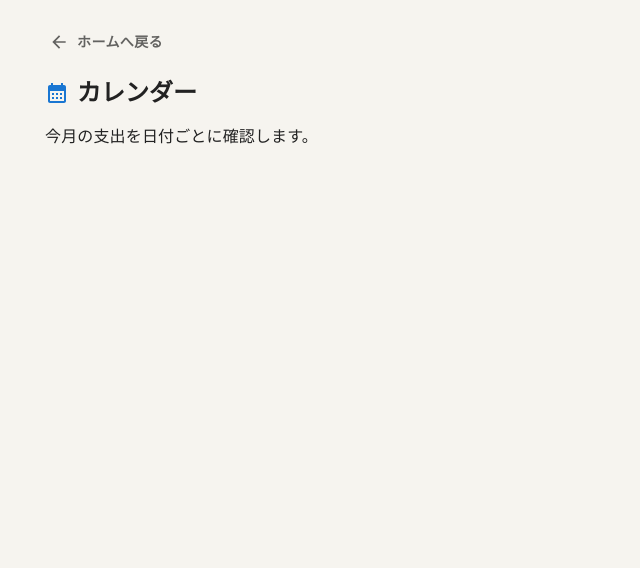
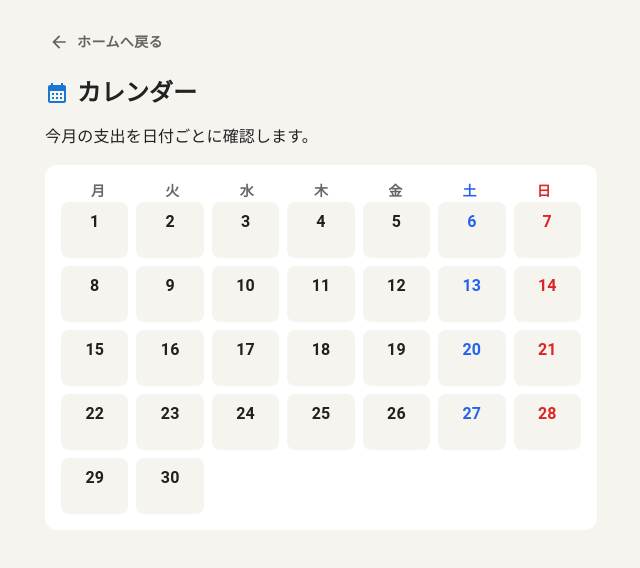
Before and after one commit to ryusei-yaku/kakeibo-app, a React (Vite) app: page /calendar in a window 1280 px wide. Shown: the top 568 px of the page, without its empty margins (319-959 px from the left). Built offline with nearby package versions, Linux system fonts and the light colour scheme.

Commit message:
カレンダーを月曜始まりで表示

```diff
--- a/src/App.tsx
+++ b/src/App.tsx
@@ -30,7 +30,7 @@ function App() {
           path="/categories/monthly/:categoryId"
           element={<MonthlyCategoryDetailPage expenses={expenses}/>}
         />
-        <Route path="/calendar" element={<CalendarPage />}/>
+        <Route path="/calendar" element={<CalendarPage expenses={expenses}/>}/>
       </Routes>
     </BrowserRouter>
   );
--- a/src/features/calendar/CalendarPage.tsx
+++ b/src/features/calendar/CalendarPage.tsx
@@ -8,10 +8,99 @@ import {
     Typography,
 } from "@mui/material";
 import { useNavigate } from "react-router-dom";
+import type { Expense } from "../../types/expense";
+import dayjs from "../../lib/dayjs";
 
-function CalendarPage() {
+// CalendarPageがApp.tsxから受け取るデータの型
+type CalendarPageProps = {
+    expenses: Expense[];
+};
+
+//カレンダーに表示する1日分の情報
+//月初めの前に入れる空白マスも扱うため、dateとdayはnullも許可する
+type CalendarDay = {
+    date: string | null;
+    day: number | null;
+    isCurrentMonth: boolean;
+}
+
+//曜日に応じて文字色を返す
+//土曜日は青色、日曜日は赤色、それ以外は通常色にする
+function getDayColor(dayOfWeek: number) {
+    if (dayOfWeek === 6) {
+        return "#2563eb";
+    }
+
+    if (dayOfWeek === 0) {
+        return "#dc2626";
+    }
+
+    return "text.primary";
+}
+
+function CalendarPage({ expenses }: CalendarPageProps) {
     // ページ移動をするための関数を用意する
     const navigate = useNavigate();
+    //今日が含まれる年月日を"2026-06"のような形式で取得する
+    const currentMonth = dayjs().format("YYYY-MM");
+
+    //全支出の中から、今月の日付の支出だけを取り出す
+    const monthlyExpenses = expenses.filter((expense) =>
+        expense.date.startsWith(currentMonth)
+    );
+
+    //今月の最初の日を取得する
+    const startOfMonth = dayjs().startOf("month");
+
+    //今月の最終日を取得する
+    const endOfMonth = dayjs().endOf("month");
+
+    //今月が何日まであるかを取得する
+    const daysInMonth = endOfMonth.date();
+
+    //月初めが何曜日かを取得する
+    // dayjsのday()は日=0, 月=1, ..., 土=6
+    const firstDayOfWeek = startOfMonth.day();
+
+    //月曜始まり用に、月初めの前に何個の空白マスが必要かを計算する
+    //月曜なら0個、日曜なら6個
+    const blankDaysBeforeMonth = (firstDayOfWeek + 6) % 7;
+
+    //月初めの前に表示する空白マスを作る
+    const blankCalendarDays: CalendarDay[] = Array.from(
+        { length: blankDaysBeforeMonth },
+        () => ({
+            date: null,
+            day: null,
+            isCurrentMonth: false
+        })
+    );
+
+    //今月の日付マスを作る
+    const currentMonthCalendarDays: CalendarDay[] = Array.from(
+        { length: daysInMonth },
+        (_, index) => {
+            const day = index + 1;
+
+            //比較や表示に使う日付文字列を作る
+            const date = startOfMonth.date(day).format("YYYY-MM-DD");
+
+            return {
+                date,
+                day,
+                isCurrentMonth: true,
+            };
+        }
+    );
+
+    //空白マスと今月の日付マスを結合して、カレンダーに表示する配列を作る
+    const calendarDays: CalendarDay[] = [
+        ...blankCalendarDays,
+        ...currentMonthCalendarDays,
+    ];
+
+    //カレンダー上部に表示する曜日
+    const weekdays = ["月", "火", "水", "木", "金", "土", "日"]
 
     return (
         // 画面全体の背景と高さを設定する
@@ -48,6 +137,83 @@ function CalendarPage() {
                     <Typography color="text.secondary">
                         今月の支出を日付ごとに確認します。
                     </Typography>
+
+                    {/* カレンダー全体の箱 */}
+                    <Box
+                        sx={{
+                            backgroundColor: "#ffffff",
+                            borderRadius: 3,
+                            p: 2,
+                        }}
+                    >
+                        {/* 曜日の見出し */}
+                        <Box
+                            sx={{
+                                display: "grid",
+                                gridTemplateColumns: "repeat(7, 1fr)",
+                            }}>
+                            {weekdays.map((weekday) => {
+                                //曜日の見出しの文字色を決める
+                                const color =
+                                    weekday === "土"
+                                        ? "#2563eb"
+                                        : weekday === "日"
+                                            ? "#dc2626"
+                                            : "text.secondary";
+
+                                return (
+                                    <Typography
+                                        key={weekday}
+                                        sx={{
+                                            textAlign: "center",
+                                            fontWeight: "bold",
+                                            fontSize: 14,
+                                            color,
+                                        }}
+                                    >
+                                        {weekday}
+                                    </Typography>
+                                );
+                            })}
+                        </Box>
+
+                        {/* 日付のマス目 */}
+                        <Box
+                            sx={{
+                                display: "grid",
+                                gridTemplateColumns: "repeat(7, 1fr)",
+                                gap: 1,
+                            }}
+                        >
+                            {calendarDays.map((calendarDay, index) => {
+                                //空白マスの場合は、日付の計算をしない
+                                const dayColor =
+                                    calendarDay.date === null
+                                        ? "transparent"
+                                        : getDayColor(dayjs(calendarDay.date).day());
+
+                                return (
+                                    <Box
+                                        key={calendarDay.date ?? `blank-${index}`}
+                                        sx={{
+                                            minHeight: 56,
+                                            borderRadius: 2,
+                                            backgroundColor: calendarDay.date === null ? "transparent" : "#f6f4ef",
+                                            p: 1,
+                                            textAlign: "center",
+                                        }}
+                                    >
+                                        {/* 空白マスではない場合だけ日付を表示する */}
+                                        {calendarDay.day !== null && (
+                                            <Typography sx={{ fontWeight: "bold", color: dayColor }}>
+                                                {calendarDay.day}
+                                            </Typography>
+                                        )}
+                                    </Box>
+                                );
+                            })}
+                        </Box>
+                    </Box>
                 </Stack>
             </Container>
         </Box>
--- a/src/features/categories/MonthlyCategoryDetailPage.tsx
+++ b/src/features/categories/MonthlyCategoryDetailPage.tsx
@@ -1,12 +1,8 @@
 import ArrowBackIcon from "@mui/icons-material/ArrowBack";
 import { Box, Button, Container, Stack, Typography } from "@mui/material";
-import dayjs from "dayjs";
-import "dayjs/locale/ja";
+import dayjs from "../../lib/dayjs";
 import { useNavigate, useParams } from "react-router-dom";
 import type { Expense } from "../../types/expense";
-
-
-dayjs.locale("ja");
 
 type MonthlyCategoryDetailPageProps = {
     expenses: Expense[];
--- a/src/features/categories/MonthlyCategorySummaryPage.tsx
+++ b/src/features/categories/MonthlyCategorySummaryPage.tsx
@@ -10,7 +10,7 @@ import {
 } from "@mui/material";
 import { useNavigate } from "react-router-dom";
 import type { Expense } from "../../types/expense";
-import dayjs from "dayjs";
+import dayjs from "../../lib/dayjs";
 import CategoryIcon from "@mui/icons-material/Category"
 
 type MonthlyCategorySummaryPageProps = {
--- a/src/features/expenses/ExpenseFormPage.tsx
+++ b/src/features/expenses/ExpenseFormPage.tsx
@@ -3,8 +3,8 @@ import { Box, Button, Container, Dialog, TextField, Typography } from "@mui/mate
 import { AdapterDayjs } from "@mui/x-date-pickers/AdapterDayjs";
 import { DateCalendar } from "@mui/x-date-pickers/DateCalendar";
 import { LocalizationProvider } from "@mui/x-date-pickers/LocalizationProvider";
-import dayjs, { type Dayjs } from "dayjs";
-import "dayjs/locale/ja";
+import type {Dayjs } from "dayjs";
+import dayjs from "../../lib/dayjs";
 import { useState } from "react";
 import { useNavigate } from "react-router-dom";
 import type { Expense } from "../../types/expense";
--- a/src/features/home/HomePage.tsx
+++ b/src/features/home/HomePage.tsx
@@ -10,7 +10,7 @@ import {
     Stack,
     Typography
 } from "@mui/material";
-import dayjs from "dayjs";
+import dayjs from "../../lib/dayjs"
 import { useNavigate } from "react-router-dom";
 import type { Expense } from "../../types/expense";
 
--- /dev/null
+++ b/src/lib/dayjs.ts
@@ -0,0 +1,18 @@
+import dayjs from "dayjs";
+import "dayjs/locale/ja";
+import updateLocale from "dayjs/plugin/updateLocale";
+
+// Day.js のロケール設定を変更できるようにする
+dayjs.extend(updateLocale);
+
+// アプリ全体で日本語表示を使う
+dayjs.locale("ja");
+
+// 日本語ロケールの週の開始曜日を月曜日にする
+// weekStart: 1 は「月曜日始まり」という意味
+dayjs.updateLocale("ja", {
+  weekStart: 1,
+});
+
+// 設定済みの dayjs を他のファイルで使えるようにする
+export default dayjs;
```
